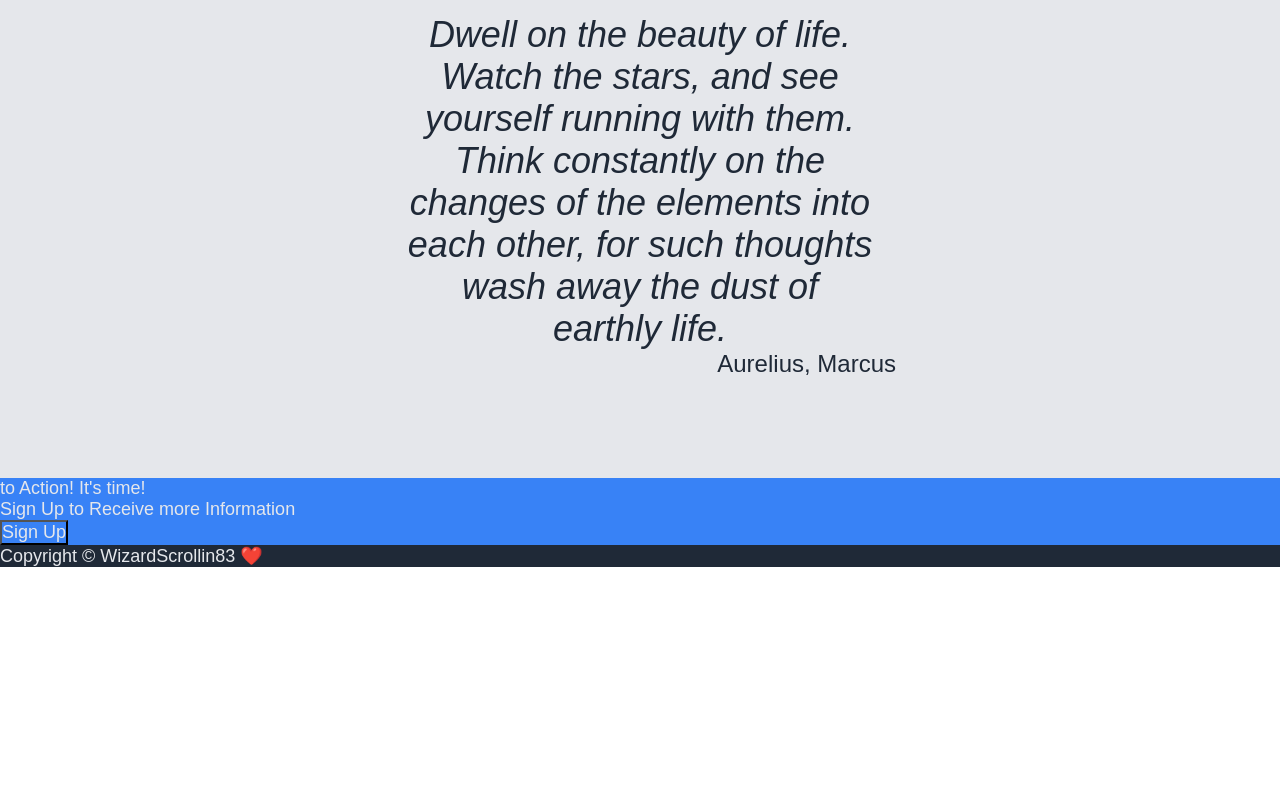
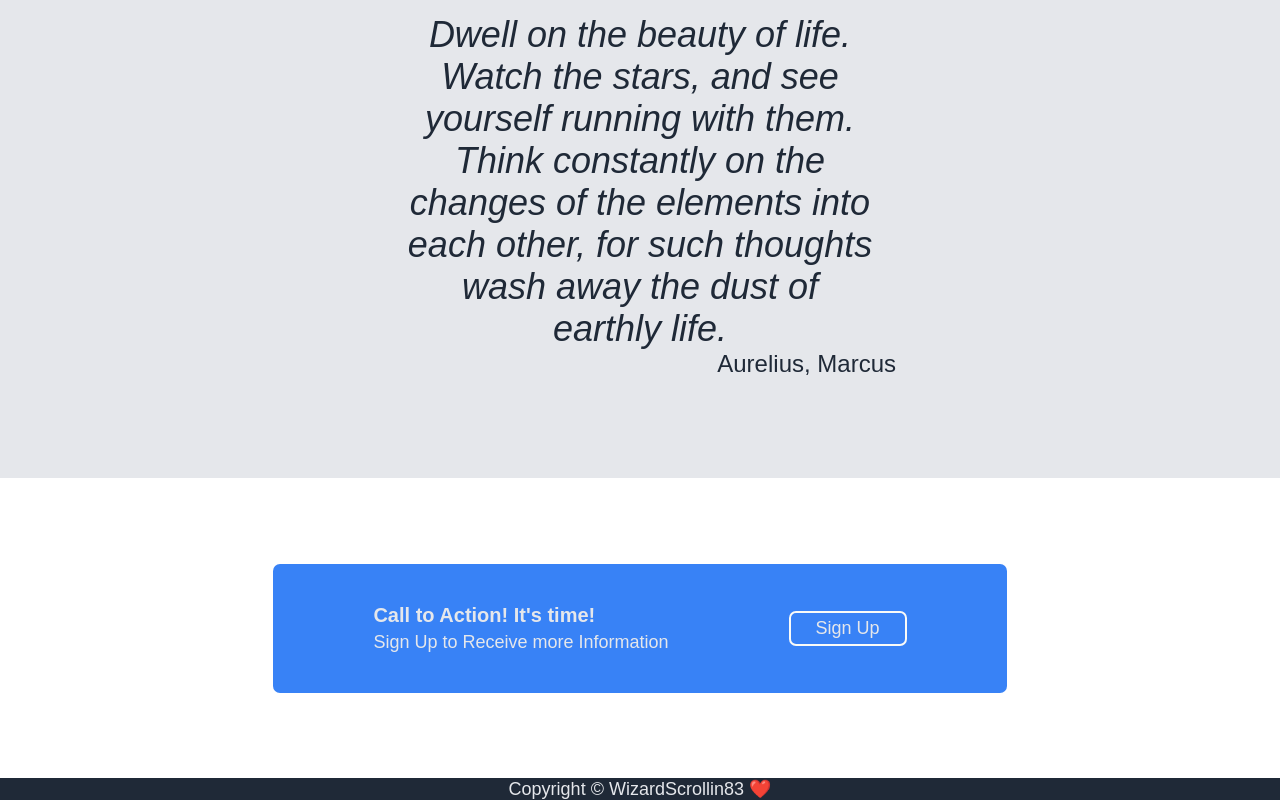
Before and after one commit to wizardscrollin93/landing-page, a plain HTML site: page index.html in a window 1280 px wide. Shown: the part 1181-1981 px from the top of the page. Before the commit the page ends 1748 px from the top, so only its background shows below. Drawn offline with Linux system fonts and the light colour scheme.

Commit message:
added color white on header links

```diff
--- a/index.html
+++ b/index.html
@@ -62,10 +62,10 @@
         <div class="banner-container">
             <div class="banner">
                 <div class="banner-text">
-                    <div class="banner-title">to Action! It's time!</div>
+                    <div class="banner-title">Call to Action! It's time!</div>
                     <div class="banner-subtext">Sign Up to Receive more Information</div>
                 </div>
-                <button>Sign Up</button>
+                <button class="banner-button">Sign Up</button>
             </div>
         </div>
 
--- a/styles.css
+++ b/styles.css
@@ -38,6 +38,7 @@ button {
 
 a {
     text-decoration: none;
+    color: #F9FAF8;
 }
 
 ul {
@@ -155,3 +156,42 @@ ul {
     font-size: 24px;
     color: #1F2937;
 }
+
+.banner-container {
+    display: flex;
+    justify-content: center;
+    align-items: center;
+    min-height: 300px;
+}
+
+.banner {
+    display: flex;
+    align-items: center;
+    padding: 40px 100px;
+    gap: 120px;
+    border-radius: 7px;
+}
+
+.banner-text {
+    display: flex;
+    flex-direction: column;
+}
+
+.banner-title {
+    font-weight: bold;
+    font-size: 20px;
+    padding-bottom: 5px;
+}
+
+.banner-button {
+    flex-shrink: 0;
+    padding: 5px 25px;
+    border: 2px solid #F9FAF8;
+    border-radius: 7px;
+}
+
+.footer {
+    display: flex;
+    justify-content: center;
+    align-items: center;
+}
```
